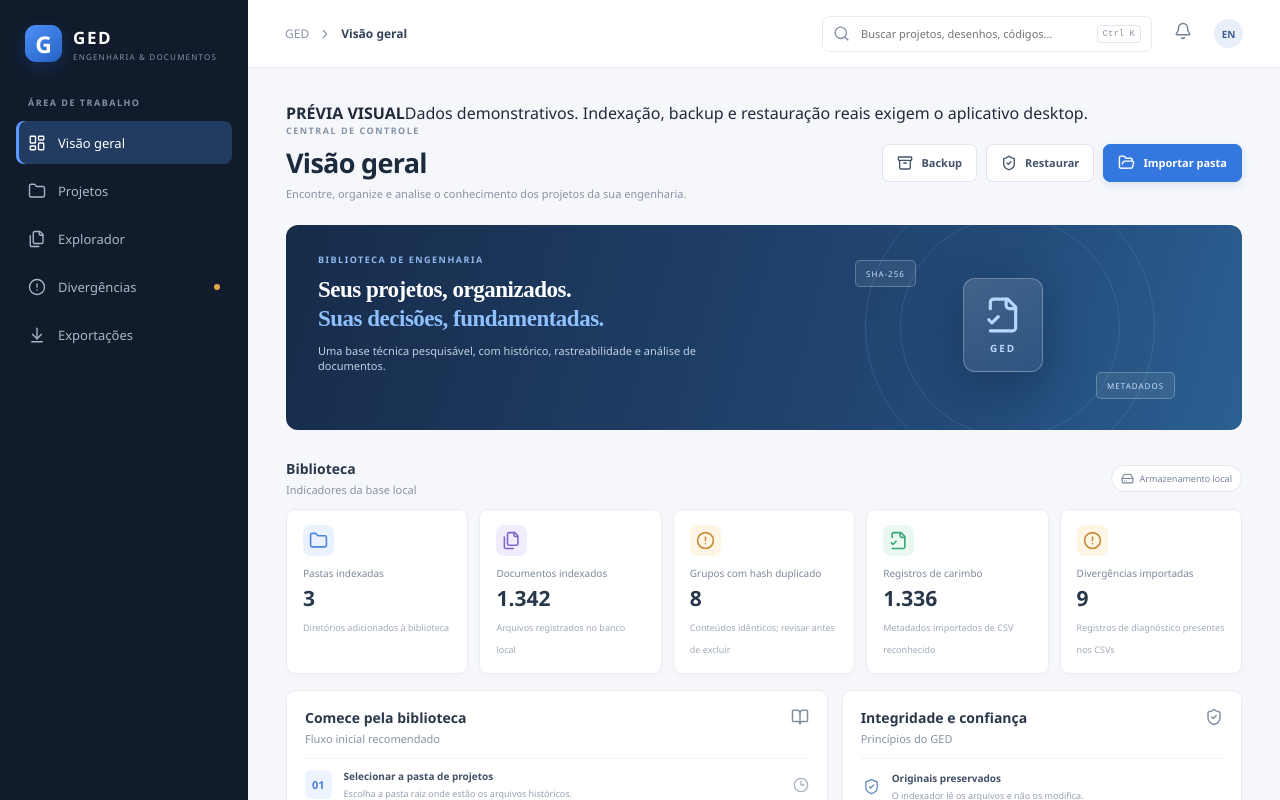
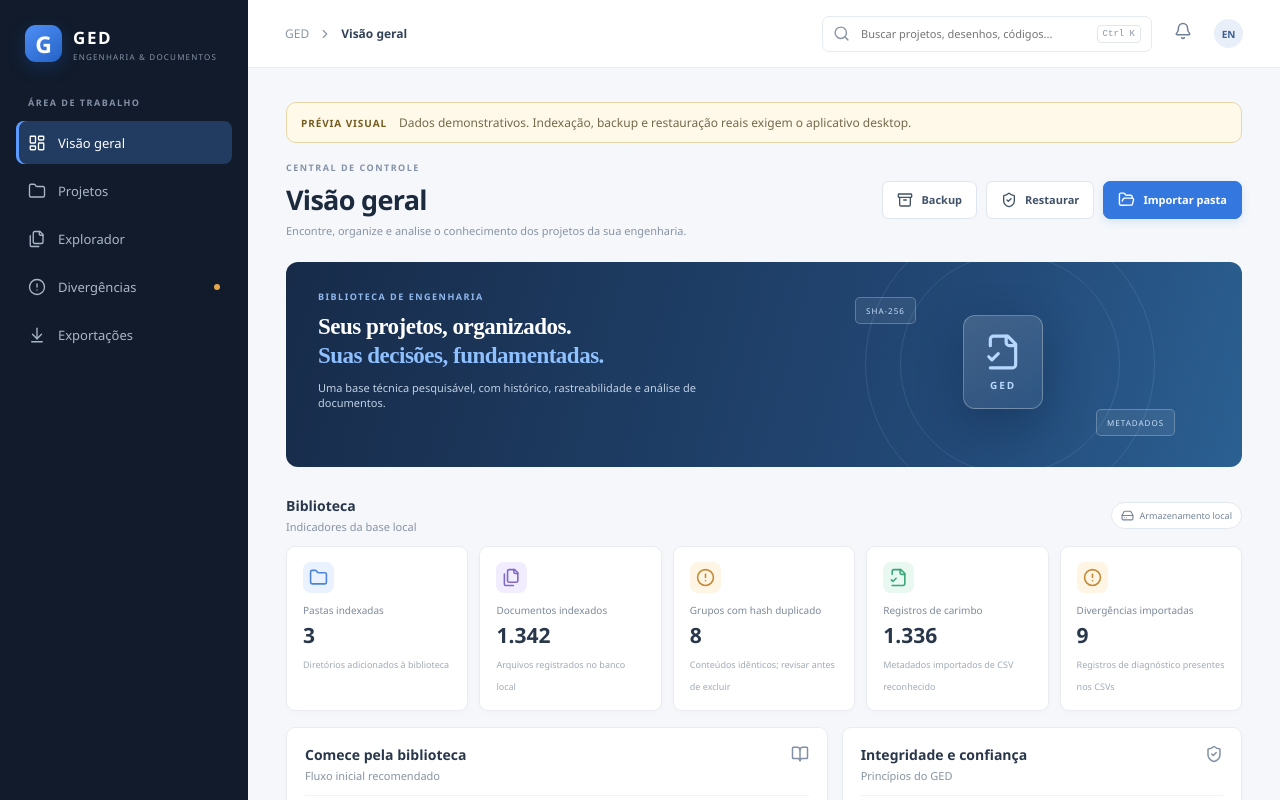
Before and after one commit to Lvc4br/Gerenciador-de-dados, a React (Vite) app in the folder apps/desktop/: page / in a window 1280 px wide. Shown: the top 800 px of the page. Built offline with nearby package versions, Linux system fonts and the light colour scheme.

Commit message:
Style browser preview banner

```diff
--- a/apps/desktop/src/styles.css
+++ b/apps/desktop/src/styles.css
@@ -72,3 +72,9 @@
   .dashboard-actions { width: 100%; }
   .dashboard-actions button { flex: 1 1 auto; justify-content: center; }
 }
+
+
+/* Browser-only preview banner */
+.preview-banner{display:flex;align-items:center;gap:12px;margin:0 0 18px;padding:11px 14px;border:1px solid #e7d7a8;border-radius:10px;background:#fff9e9;color:#755b20;font-size:12px}
+.preview-banner b{flex:none;font-size:10px;letter-spacing:.09em}
+.preview-banner span{color:#75694c}
```
